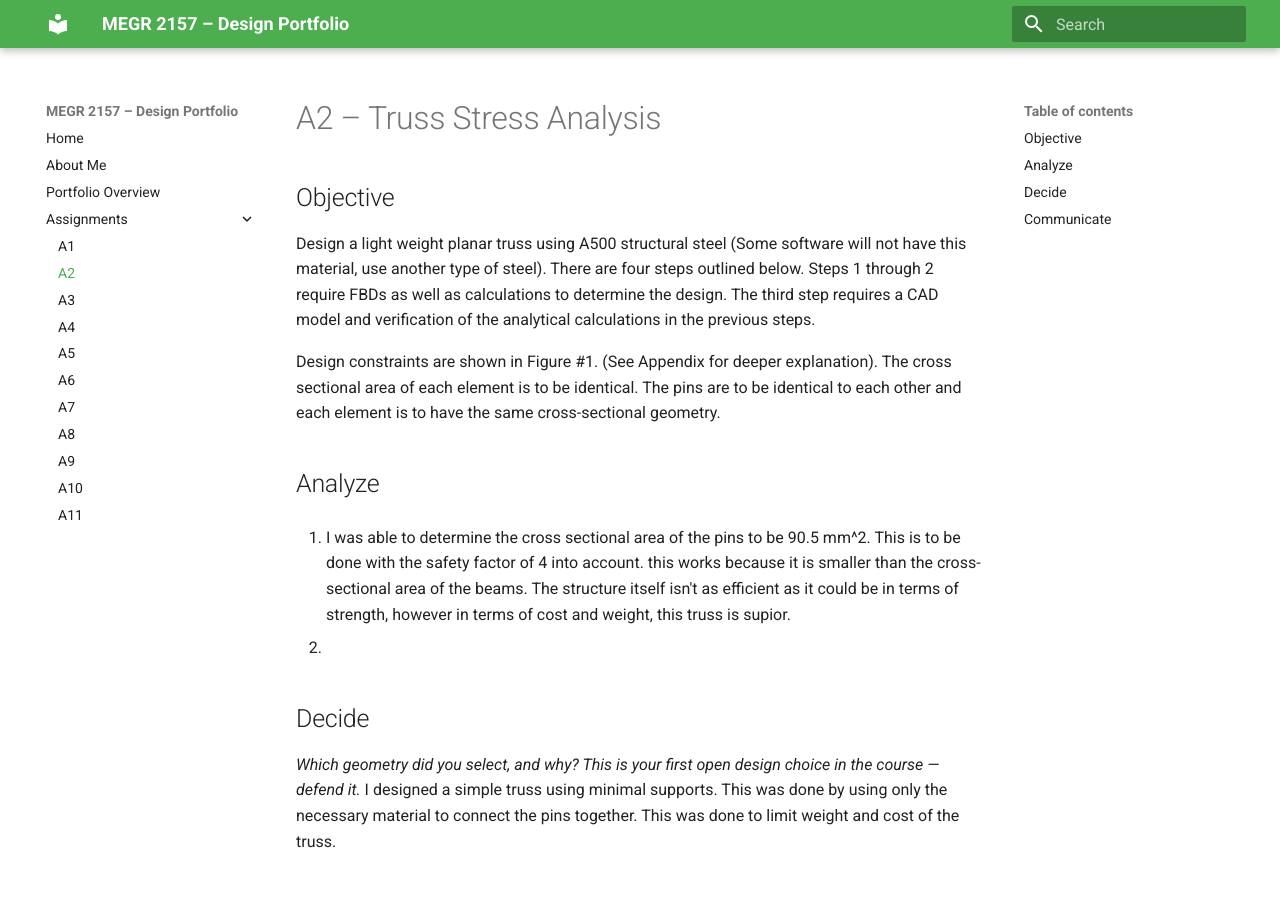
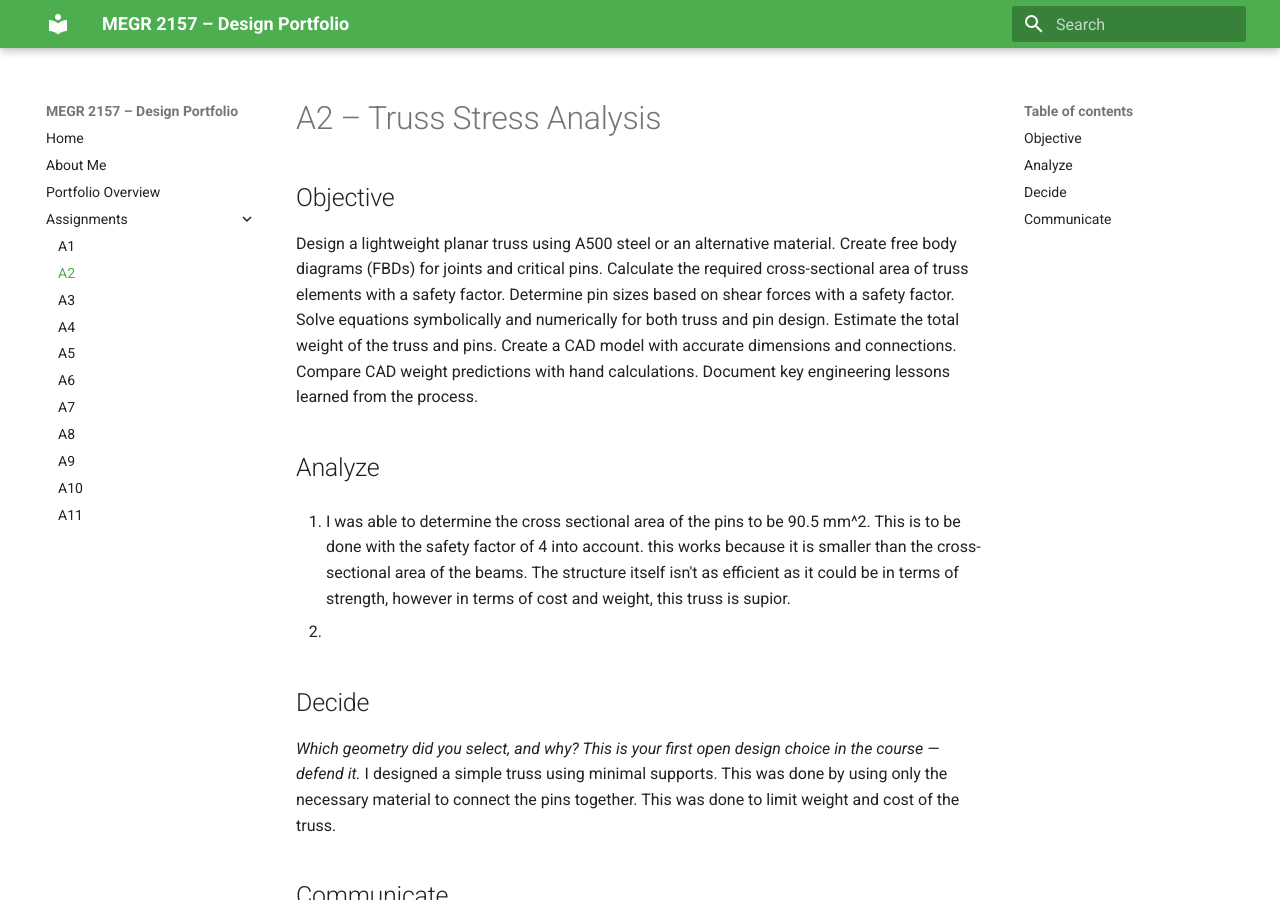
Before and after one commit to nnicho12/Noah-Nicholson-Portfolio, an MkDocs documentation site: the page built from docs/assignments/A02/index.md, in a window 1280 px wide and 900 px high. Built offline with MkDocs 1.6.1 and Material for MkDocs 9.7.7, drawn with Linux system fonts in a browser that asks for light colours.

Commit message:
Update index.md

```diff
--- a/docs/assignments/A02/index.md
+++ b/docs/assignments/A02/index.md
@@ -2,11 +2,15 @@
 
 ## Objective
 
-Design a light weight planar truss using A500 structural steel (Some software will not have this material, use another type of steel). There are four steps outlined below. Steps 1 through 2 require FBDs as well as calculations to determine the design. The third step requires a CAD model and verification of the analytical calculations in the previous steps.
-
-Design constraints are shown in Figure #1. (See Appendix for deeper explanation).
-The cross sectional area of each element is to be identical.
-The pins are to be identical to each other and each element is to have the same cross-sectional geometry.
+Design a lightweight planar truss using A500 steel or an alternative material.
+Create free body diagrams (FBDs) for joints and critical pins.
+Calculate the required cross-sectional area of truss elements with a safety factor.
+Determine pin sizes based on shear forces with a safety factor.
+Solve equations symbolically and numerically for both truss and pin design.
+Estimate the total weight of the truss and pins.
+Create a CAD model with accurate dimensions and connections.
+Compare CAD weight predictions with hand calculations.
+Document key engineering lessons learned from the process.
 
 ## Analyze
 
```
